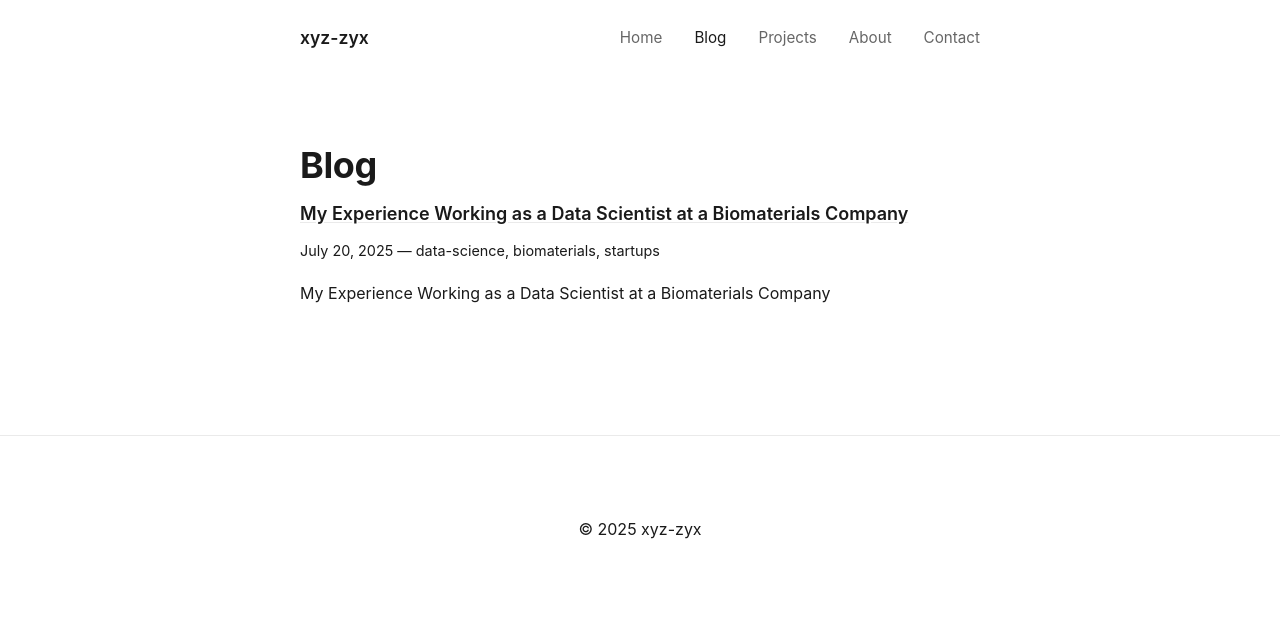
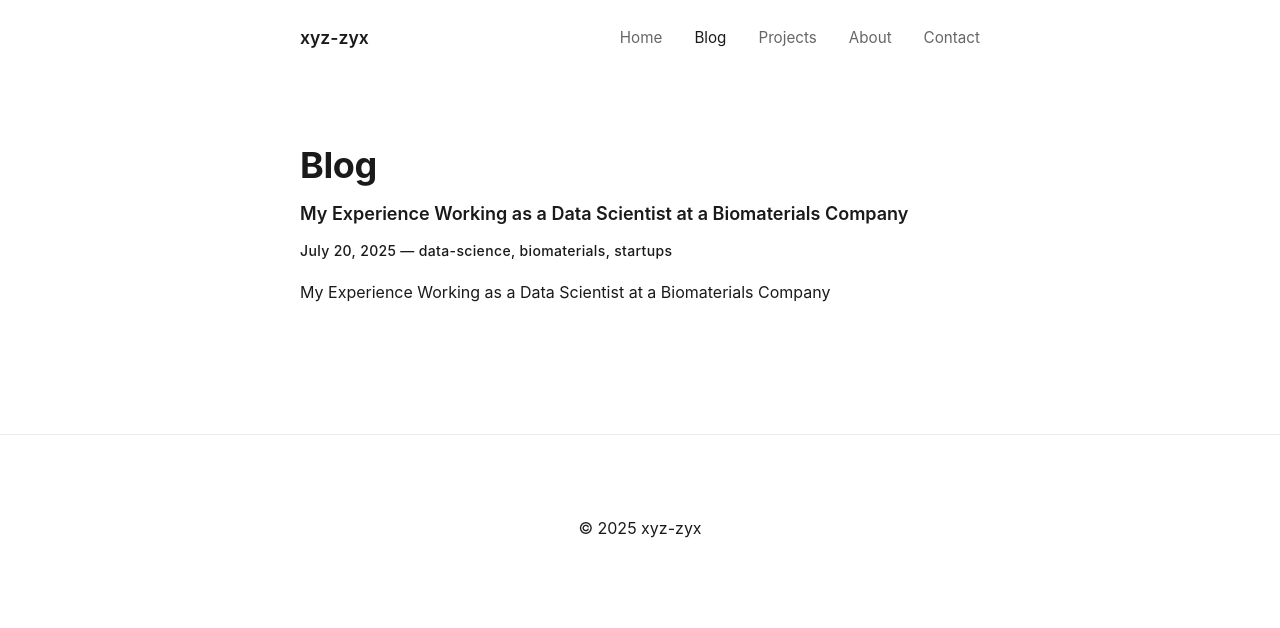
Before and after one commit to AMOHA-98/blogxyz, a Jekyll site: the page built from blog.md, in a window 1280 px wide. Shown: the top 628 px of the page. Built offline with Jekyll 4.4.1, drawn with Linux system fonts in a browser that asks for light colours.

Commit message:
Enhance card component styles with hover effects and transitions for improved interactivity. Adjust post-meta styling for better visibility and consistency. Refine typography and spacing across various elements to enhance overall design coherence.

```diff
--- a/assets/style.css
+++ b/assets/style.css
@@ -199,11 +199,16 @@
   padding-bottom: 2rem;
   margin-bottom: 2rem;
   background: var(--card-bg);
+  transition: all 0.2s ease;
 }
 
 .card:last-child {
   border-bottom: none;
   margin-bottom: 0;
+}
+
+.card:hover {
+  transform: translateY(-1px);
 }
 
 .card h3 {
@@ -213,10 +218,27 @@
   font-weight: 600;
 }
 
+.card h3 a {
+  text-decoration: none;
+  color: var(--text-color);
+  transition: all 0.2s ease;
+  position: relative;
+}
+
+.card h3 a:hover {
+  color: var(--accent-color);
+  text-decoration: none;
+}
+
 .card p {
   color: var(--text-color);
   line-height: 1.7;
   margin-bottom: 0;
+  transition: color 0.2s ease;
+}
+
+.card:hover p:not(.post-meta) {
+  color: var(--text-color);
 }
 
 /* Simple sections */
@@ -230,11 +252,21 @@
 }
 
 /* Post meta styling */
+.post-meta {
+  font-size: 0.875rem;
+  color: var(--muted-text);
+  margin-bottom: 0.75rem;
+  font-weight: 500;
+  letter-spacing: 0.025em;
+}
 
-.post-meta {
-  font-size: 0.9rem;
-  color: var(--muted-text);
-  margin-bottom: 0.5rem;
+/* Blog-specific enhancements */
+.card .post-meta {
+  transition: color 0.2s ease;
+}
+
+.card:hover .post-meta {
+  color: var(--accent-color);
 }
 
 .site-footer {
```
